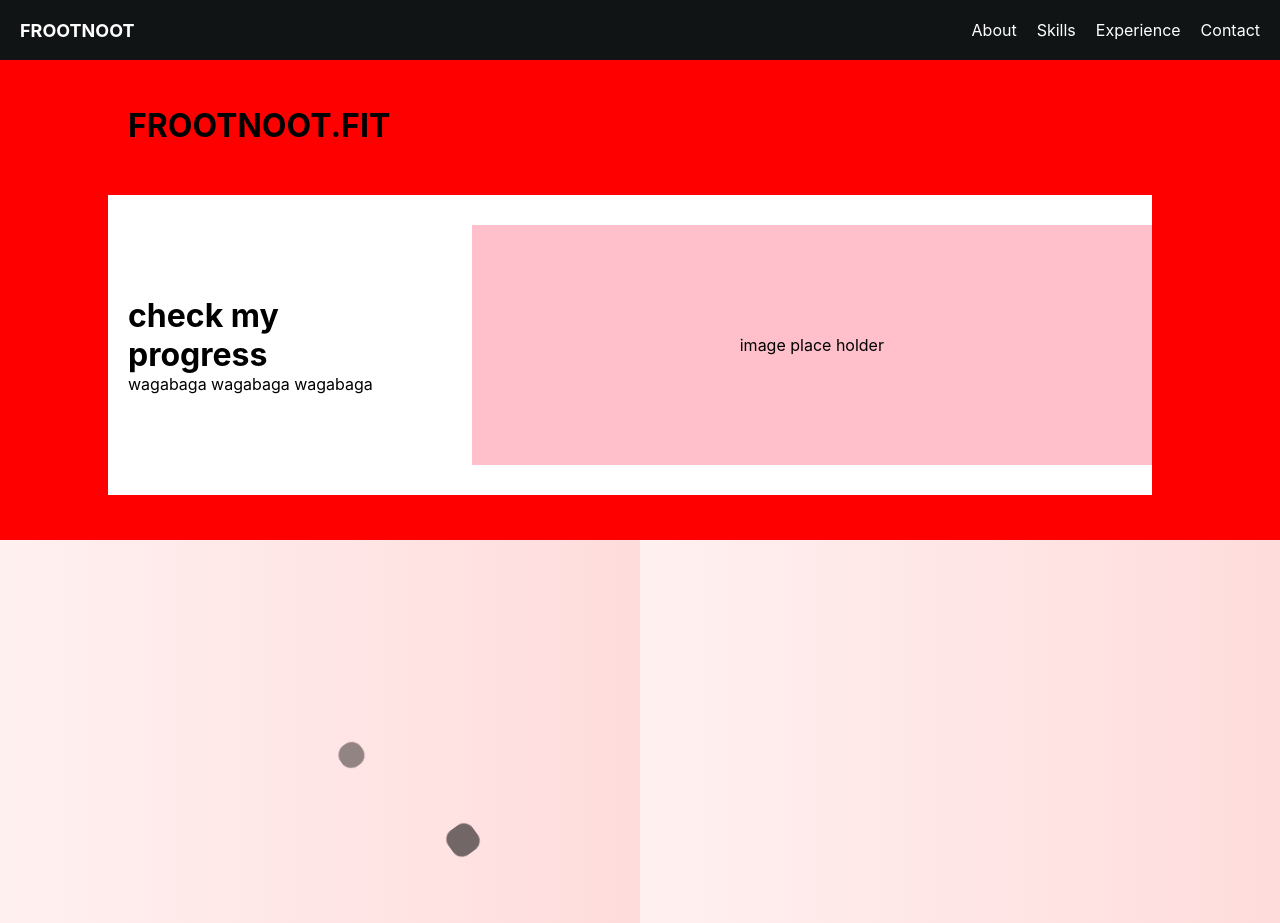
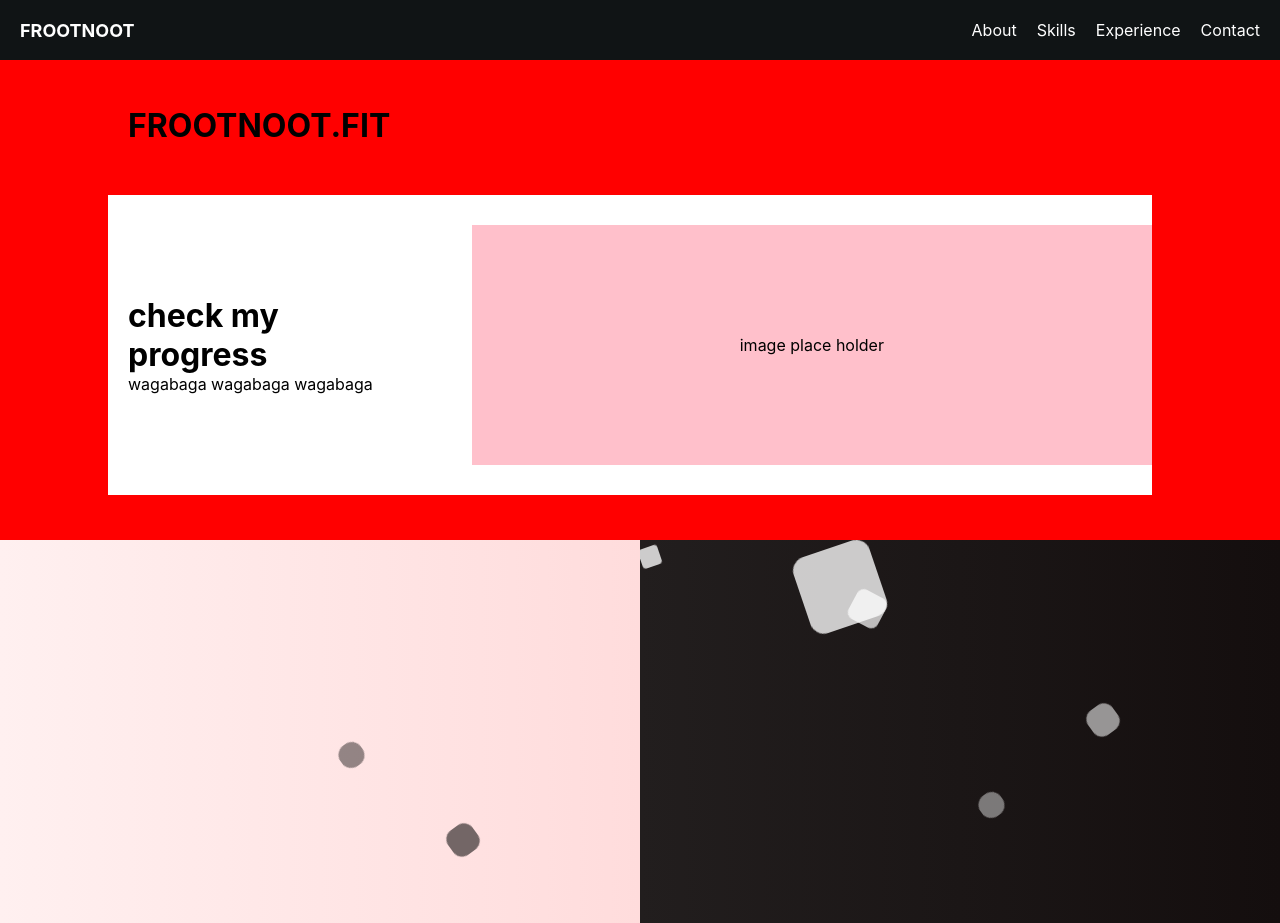
Before and after one commit to FrootNoot/FrootLog, a React (Create React App) app in the folder frontend/: page / in a window 1280 px wide. Shown: the top 923 px of the page. Built offline with nearby package versions, Linux system fonts and the light colour scheme; no server answers.

Commit message:
added reverse animation

```diff
--- a/frontend/src/components/Home/BodyButtons.js
+++ b/frontend/src/components/Home/BodyButtons.js
@@ -19,7 +19,20 @@ function BodyButtons() {
           <div></div>
          </div>
       </div>
-      <div id={styles.reverse} className={styles.mainArea}> </div>
+      <div id={styles.reverse} className={styles.RmainArea}>
+      <div className={styles.Rcircles}>
+          <div></div>
+          <div></div>
+          <div></div>
+          <div></div>
+          <div></div>
+          <div></div>
+          <div></div>
+          <div></div>
+          <div></div>
+          <div></div>
+         </div>
+      </div>
     </div>
   );
 }
--- a/frontend/src/components/Home/BodyButtons.module.css
+++ b/frontend/src/components/Home/BodyButtons.module.css
@@ -4,6 +4,12 @@
 
 .mainArea{
   background:linear-gradient(to left, #ffdcdc, #fff0f0);
+  width: 50%;
+  height: 60vh;
+}
+
+.RmainArea {
+  background:linear-gradient(to left, #140e0e, #221e1e);
   width: 50%;
   height: 60vh;
 }
@@ -113,5 +119,106 @@
   display: flex;
 
 }
-#reverse{
+
+
+.Rcircles {
+  height: 60vh;
+  position: relative;
+  overflow: hidden;
 }
+
+@keyframes Ranimate{
+  0%{
+    opacity: 1;
+    border-radius: 0;
+    transform: translateY(0) rotate(0deg);
+  }
+  100%{
+    opacity: 0;
+    border-radius: 80%;
+    transform: translateY(700px) rotate(720deg);
+  }
+}
+
+
+.Rcircles div {
+  position: absolute;
+  width: 20px;
+  height: 20px;
+  background: rgb(255, 255, 255);
+  top: -150px;
+  animation: Ranimate 25s linear infinite;
+}
+
+.Rcircles div:nth-child(1) {
+  left: 25%;
+  width: 80px;
+  height: 80px;
+  animation-delay: 0s;
+
+}
+
+.Rcircles div:nth-child(2) {
+  left: 10%;
+  width: 20px;
+  height: 20px;
+  animation-delay: 6s;
+  animation-duration: 12s;
+
+}
+
+.Rcircles div:nth-child(3) {
+  left: 70%;
+  width: 30px;
+  height: 30px;
+  animation-delay: 2s;
+  animation-duration: 8s;
+}
+
+.Rcircles div:nth-child(4) {
+  left: 53%;
+  width: 25px;
+  height: 25px;
+  animation-delay: 1s;
+  animation-duration: 8s;
+}
+
+.Rcircles div:nth-child(5) {
+  left: 76%;
+  width: 25px;
+  height: 25px;
+  animation-delay: 8s;
+  animation-duration: 17s;
+}
+
+.Rcircles div:nth-child(6) {
+  left: 44%;
+  width: 40px;
+  height: 40px;
+  animation-delay: 5s;
+  animation-duration: 8s;
+}
+
+.Rcircles div:nth-child(7) {
+  left: 33%;
+  width: 33px;
+  height: 33px;
+  animation-delay: 3s;
+  animation-duration: 9s;
+}
+
+.Rcircles div:nth-child(8) {
+  left: 77%;
+  width: 50px;
+  height: 50px;
+  animation-delay: 7s;
+  animation-duration: 12s;
+}
+
+.Rcircles div:nth-child(9) {
+  left: 52%;
+  width: 100px;
+  height: 100px;
+  animation-delay: 5s;
+  animation-duration: 15s;
+}
```
